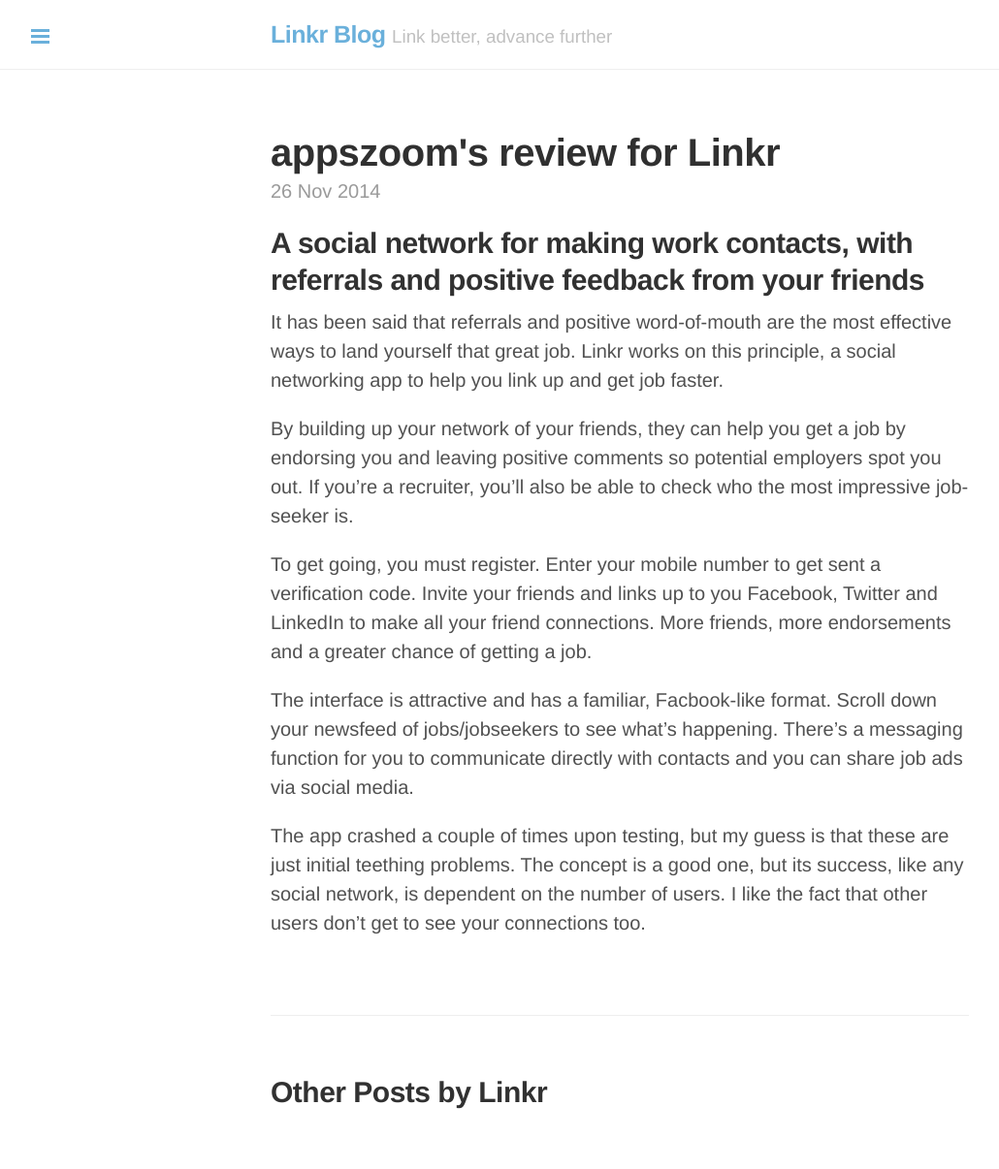
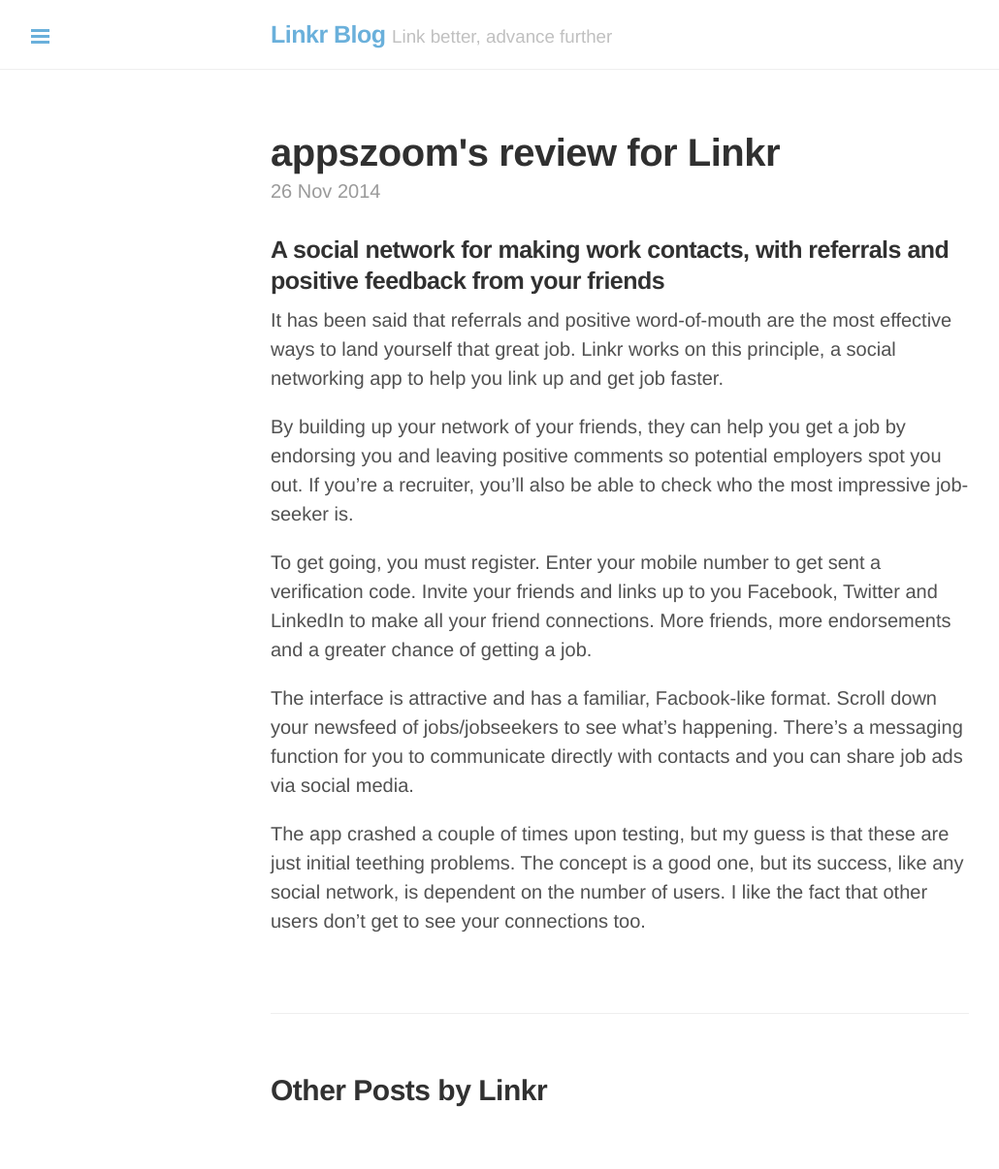
Before and after one commit to linkrapp/linkrapp.github.io, a Jekyll site: the page built from _posts/2014-11-26-appszoom-review-for-Linkr.md, in a window 1280 px wide. Shown: the whole page at 97% size, without its empty margins (1-1031 px from the left). Built offline with Jekyll 4.4.1, drawn with Linux system fonts in a browser that asks for light colours; Markdown is read by kramdown in place of the engine named in the settings; comment, search, counter and statistics services are not loaded.

Commit message:
文章标题更改

```diff
--- a/_posts/2014-11-26-appszoom-review-for-Linkr.md
+++ b/_posts/2014-11-26-appszoom-review-for-Linkr.md
@@ -3,7 +3,7 @@
 title: appszoom's review for Linkr
 ---
 
-## A social network for making work contacts, with referrals and positive feedback from your friends
+### A social network for making work contacts, with referrals and positive feedback from your friends
 
 It has been said that referrals and positive word-of-mouth are the most effective ways to land yourself that great job. Linkr works on this principle, a social networking app to help you link up and get job faster.
 
```
